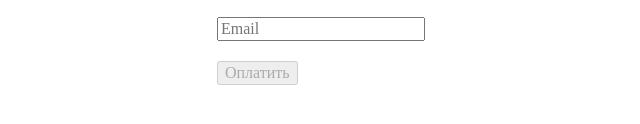
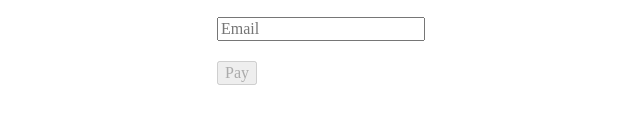
Before and after one commit to Agafocean/UnitTest, a website built with webpack: page src/index.html in a window 1280 px wide. Shown: the part 326-450 px from the top of the page, 263-903 px from the left. Built offline with nearby package versions, Linux system fonts and the light colour scheme; what payment would draw is missing.

Commit message:
Update index.html

```diff
--- a/src/index.html
+++ b/src/index.html
@@ -27,7 +27,7 @@
 
             <h2 class="validation"></h2>
 
-            <button id="btn" type="submit" disabled>Оплатить</button>
+            <button id="btn" type="submit" disabled>Pay</button>
         </form>
     </div>
 </body>
```
